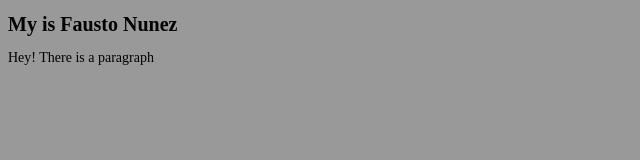
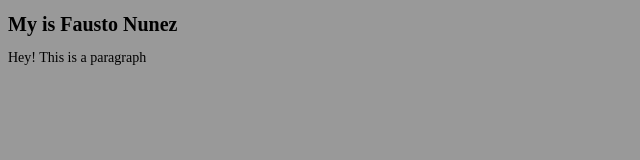
Before and after one commit to faustonunez/faustonunez.github.io, a plain HTML site: page index.html in a window 1280 px wide. Shown: the full height of the page, 0-640 px from the left. Drawn offline with Linux system fonts and the light colour scheme.

Commit message:
fixing a typo

```diff
--- a/index.html
+++ b/index.html
@@ -5,6 +5,6 @@
     </head>
     <body>
         <h1>My is Fausto Nunez</h1>
-        <p>Hey! There is a paragraph</p>
+        <p>Hey! This is a paragraph</p>
     </body>
 </html>
```
